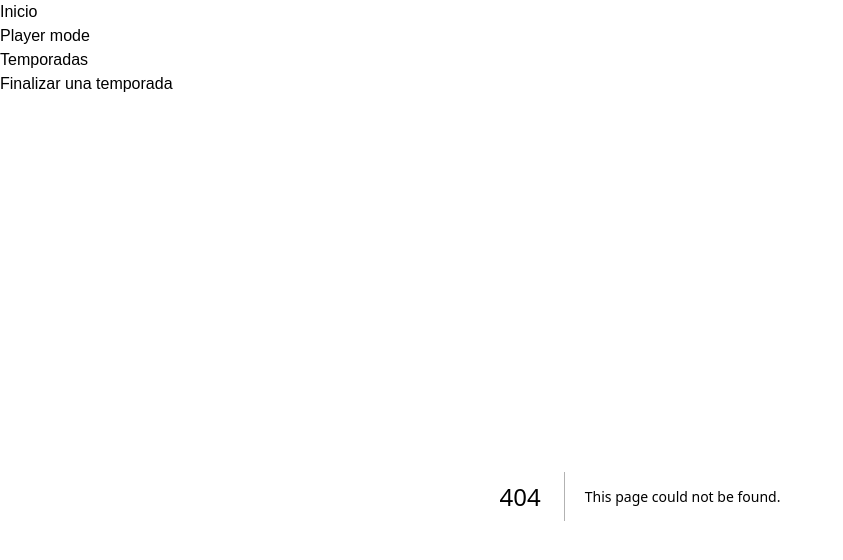
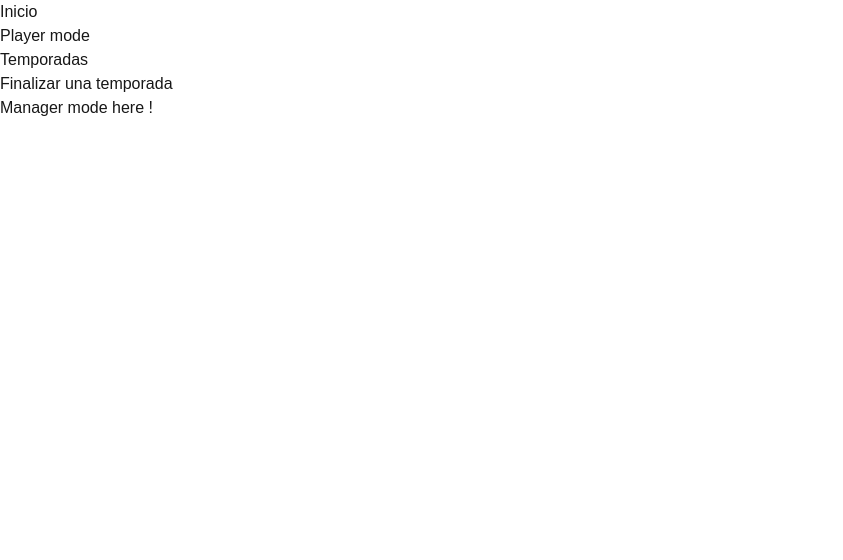
Before and after one commit to FelipeCancino94/fifa_player_mode, a Next.js app: page /pages/manager-mode in a window 1280 px wide. Before the commit this address had no page. Shown: the top 560 px of the page, without its empty margins (0-843 px from the left). Built offline with nearby package versions, Linux system fonts and the light colour scheme.

Commit message:
add page file from manager mode and fix styles in home page

```diff
--- a/src/app/home.css
+++ b/src/app/home.css
@@ -1,10 +1,10 @@
-ul li:first-child {
+div:not(.main-menu) ul li:first-child {
     background-image: url(../../public/manager-mode.jpg);
     background-size: cover;
     background-position: 85% 0;
 }
 
-ul li:last-child {
+div:not(.main-menu) ul li:last-child {
     background-image: url(../../public/player-mode.jpg);
     background-size: cover;
     background-position: top;
--- a/src/app/page.tsx
+++ b/src/app/page.tsx
@@ -8,7 +8,7 @@ export default function Home() {
     <div className='h-screen'>
       <ul className="flex justify-between items-center h-screen overflow-hidden">
         <li className="h-screen bg-sky-700 flex justify-center items-center w-1/2 relative overflow-hidden">
-          <Link href="/pages/player-mode" className="text-neutral-50 text-7xl text-right block absolute bottom-0 right-0 w-96 p-8 leading-none font-black drop-shadow-xl">Manager mode</Link>
+          <Link href="/pages/manager-mode" className="text-neutral-50 text-7xl text-right block absolute bottom-0 right-0 w-96 p-8 leading-none font-black drop-shadow-xl">Manager mode</Link>
         </li>
         <li className="h-screen bg-red-800 flex justify-center items-center w-1/2 relative">
           <Link href="/pages/player-mode" className="text-neutral-50 text-7xl text-left block absolute top-0 left-0 w-96 p-8 leading-none font-black drop-shadow-xl">Player mode</Link>
--- /dev/null
+++ b/src/app/pages/manager-mode/page.tsx
@@ -0,0 +1,7 @@
+export default function Page() {
+  return (
+    <div className="manager-mode p-16">
+      <h1>Manager mode here !</h1>
+    </div>
+  )
+}
```
